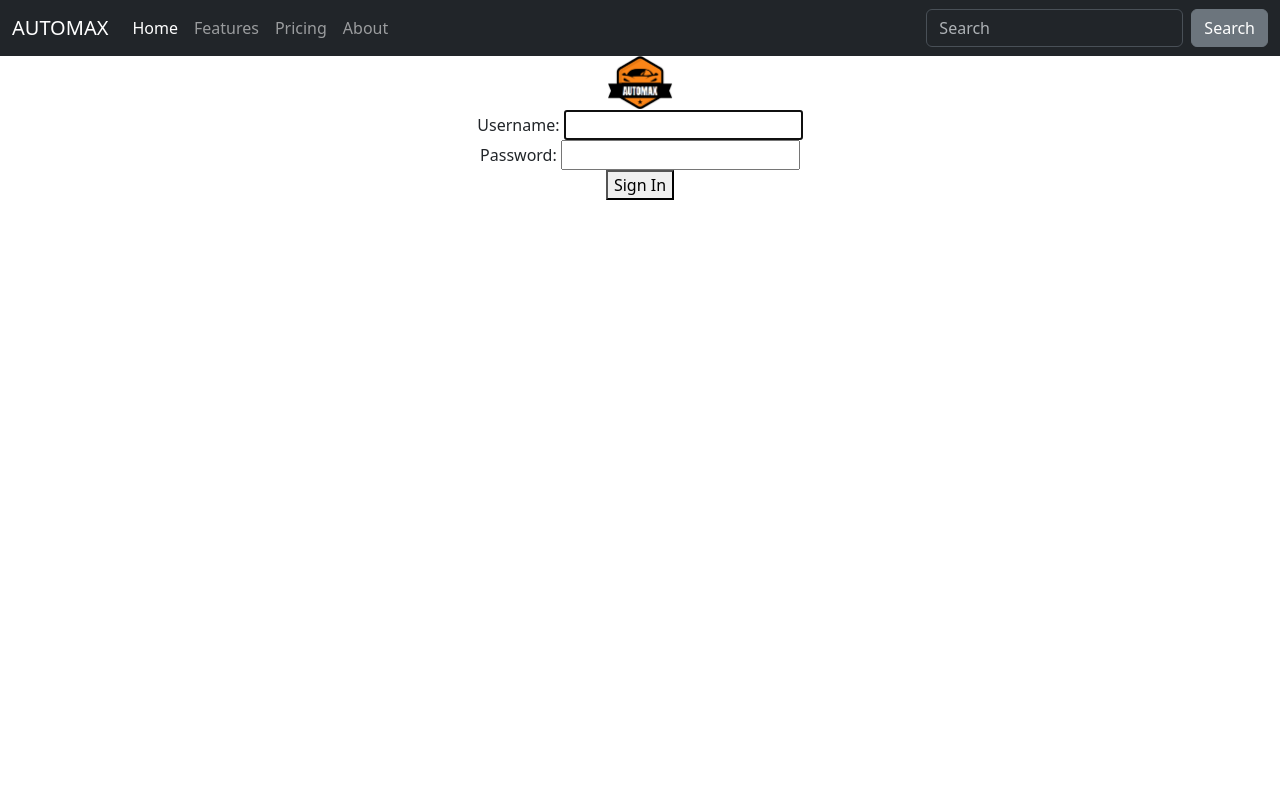
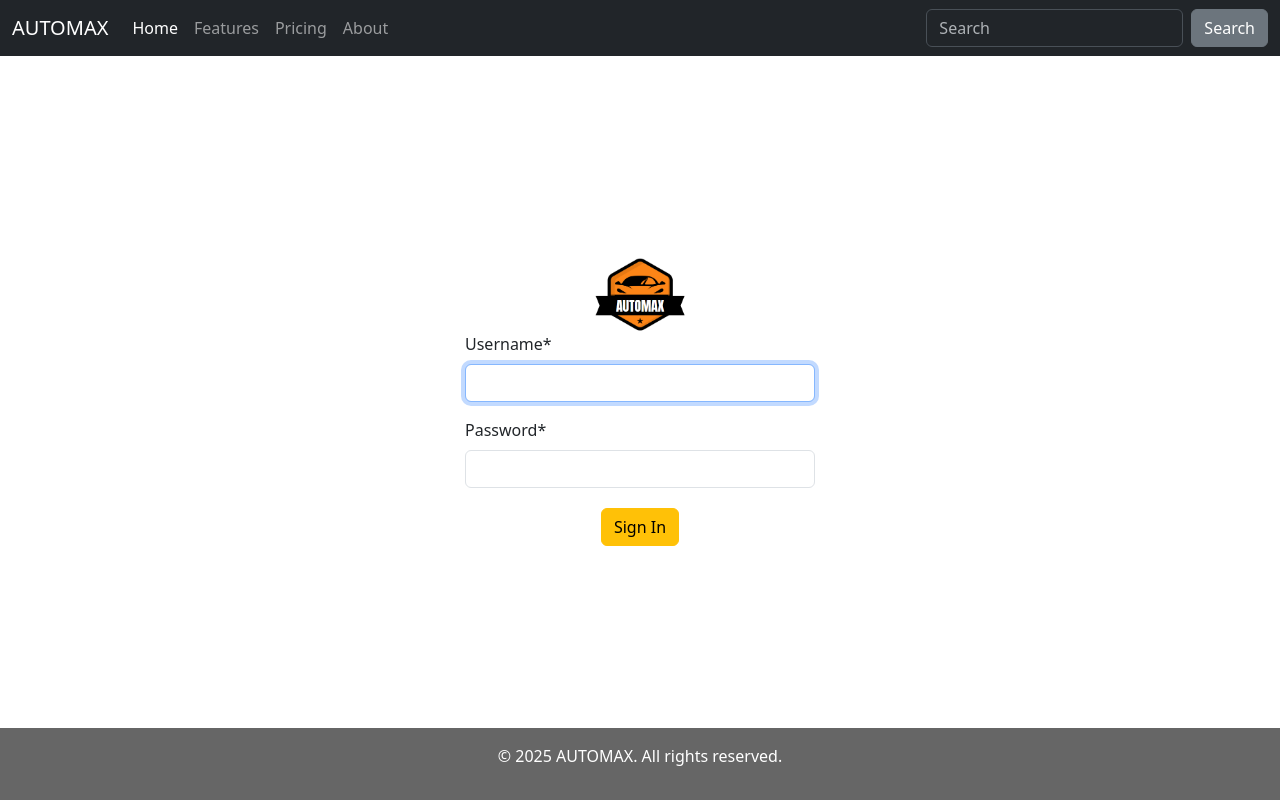
Before and after one commit to ibrahim2818/django-project, a Django app: page /login/ in a window 1280 px wide. Run offline with Django 5.2, Linux system fonts and the light colour scheme; some libraries are stand-ins or nearby versions.

Commit message:
login design

```diff
--- a/src/automax/settings.py
+++ b/src/automax/settings.py
@@ -38,6 +38,8 @@ INSTALLED_APPS = [
     'django.contrib.sessions',
     'django.contrib.messages',
     'django.contrib.staticfiles',
+    'crispy_forms',
+    'crispy_bootstrap4',
     'main',
     'users',
 ]
@@ -129,3 +131,7 @@ MEDIA_URL = '/media/'
 
 
 DEFAULT_AUTO_FIELD = 'django.db.models.BigAutoField'
+
+
+CRISPY_ALLOWED_TEMPLATE_PACKS = "bootstrap4"
+CRISPY_TEMPLATE_PACK = "bootstrap4"
--- a/src/main/templates/base/base.html
+++ b/src/main/templates/base/base.html
@@ -72,6 +72,108 @@
     {% endblock %}
 
     {% block footer %}
+    <!-- Footer -->
+<footer class="text-center text-lg-start bg-body-tertiary text-muted">
+  <!-- Section: Social media -->
+  <section class="d-flex justify-content-center justify-content-lg-between p-4 border-bottom">
+    <!-- Left -->
+    <div class="me-5 d-none d-lg-block">
+      <span>Get connected with us on social networks:</span>
+    </div>
+    <!-- Left -->
+
+    <!-- Right -->
+    <div>
+      <a href="" class="me-4 text-reset">
+        <i class="fab fa-facebook-f"></i>
+      </a>
+      <a href="" class="me-4 text-reset">
+        <i class="fab fa-twitter"></i>
+      </a>
+      <a href="" class="me-4 text-reset">
+        <i class="fab fa-google"></i>
+      </a>
+      <a href="" class="me-4 text-reset">
+        <i class="fab fa-instagram"></i>
+      </a>
+      <a href="" class="me-4 text-reset">
+        <i class="fab fa-linkedin"></i>
+      </a>
+      <a href="" class="me-4 text-reset">
+        <i class="fab fa-github"></i>
+      </a>
+    </div>
+    <!-- Right -->
+  </section>
+  <!-- Section: Social media -->
+
+  <!-- Section: Links  -->
+  <section class="">
+    <div class="container text-center text-md-start mt-5">
+      <!-- Grid row -->
+      <div class="row mt-3">
+        <!-- Grid column -->
+        <div class="col-md-3 col-lg-4 col-xl-3 mx-auto mb-4">
+          <!-- Content -->
+          <h6 class="text-uppercase fw-bold mb-4">
+            <i class="fas fa-gem me-3"></i>AUTOMAX
+          </h6>
+          <p>
+            The most trusted vehicle saling and buying platform.
+          </p>
+        </div>
+        <!-- Grid column -->
+
+
+
+        <!-- Grid column -->
+        <div class="col-md-3 col-lg-2 col-xl-2 mx-auto mb-4">
+          <!-- Links -->
+          <h6 class="text-uppercase fw-bold mb-4">
+            Useful links
+          </h6>
+          <p>
+            <a href="#!" class="text-reset">Pricing</a>
+          </p>
+          <p>
+            <a href="#!" class="text-reset">Settings</a>
+          </p>
+          <p>
+            <a href="#!" class="text-reset">Orders</a>
+          </p>
+          <p>
+            <a href="#!" class="text-reset">Help</a>
+          </p>
+        </div>
+        <!-- Grid column -->
+
+        <!-- Grid column -->
+        <div class="col-md-4 col-lg-3 col-xl-3 mx-auto mb-md-0 mb-4">
+          <!-- Links -->
+          <h6 class="text-uppercase fw-bold mb-4">Contact</h6>
+          <p><i class="fas fa-home me-3"></i> New York, NY 10012, US</p>
+          <p>
+            <i class="fas fa-envelope me-3"></i>
+            info@example.com
+          </p>
+          <p><i class="fas fa-phone me-3"></i> + 01 234 567 88</p>
+          <p><i class="fas fa-print me-3"></i> + 01 234 567 89</p>
+        </div>
+        <!-- Grid column -->
+      </div>
+      <!-- Grid row -->
+    </div>
+  </section>
+  <!-- Section: Links  -->
+
+  <!-- Copyright -->
+  <div class="text-center p-4" style="background-color: rgba(0, 0, 0, 0.05);">
+    © 2021 Copyright:
+    <a class="text-reset fw-bold" href="https://mdbootstrap.com/">MDBootstrap.com</a>
+  </div>
+  <!-- Copyright -->
+</footer>
+<!-- Footer -->
     {% endblock %}
 
     <script src="https://cdn.jsdelivr.net/npm/bootstrap@5.3.6/dist/js/bootstrap.bundle.min.js" crossorigin="anonymous"></script>
--- a/src/users/templates/login.html
+++ b/src/users/templates/login.html
@@ -1,18 +1,30 @@
 {% extends "base/base.html"%}
 {% load static %}
+{% load crispy_forms_tags %}
 
 {% block content %}
-    <div style="text-align: center;">
-        <main class="form-signin">
-            <form action="" method="post">
-                <img src="{% static 'logo.png' %}" width="72" height=auto alt="AutoMax logo">
-                {{login_form}}
-                <button type="submit">Sign In</button>
-            </form>
-        </main>
-    </div>
+   <div style="display: flex; justify-content: center; align-items: center; height: 100vh; padding: 20px;">
+    <main class="form-signin" style="width: 350px;">
+        <form action="" method="post">
+            <div style="text-align: center; margin-top: 20px;">
+                <img src="{% static 'logo.png' %}" width="100" height="auto" alt="AutoMax logo">
+            </div>
+
+            {{login_form|crispy}}
+            <div style="text-align: center; margin-top: 20px;">
+                <button class="btn btn-warning" type="submit">Sign In</button>
+            </div>
+
+        </form>
+    </main>
+</div>
+
 
 {% endblock %}
-
 {% block footer %}
+  <footer class="text-center text-white mt-auto" style="background-color: rgba(0, 0, 0, 0.6);">
+    <div class="container p-3">
+      <p>© {% now "Y" %} AUTOMAX. All rights reserved.</p>
+    </div>
+  </footer>
 {% endblock %}
```
